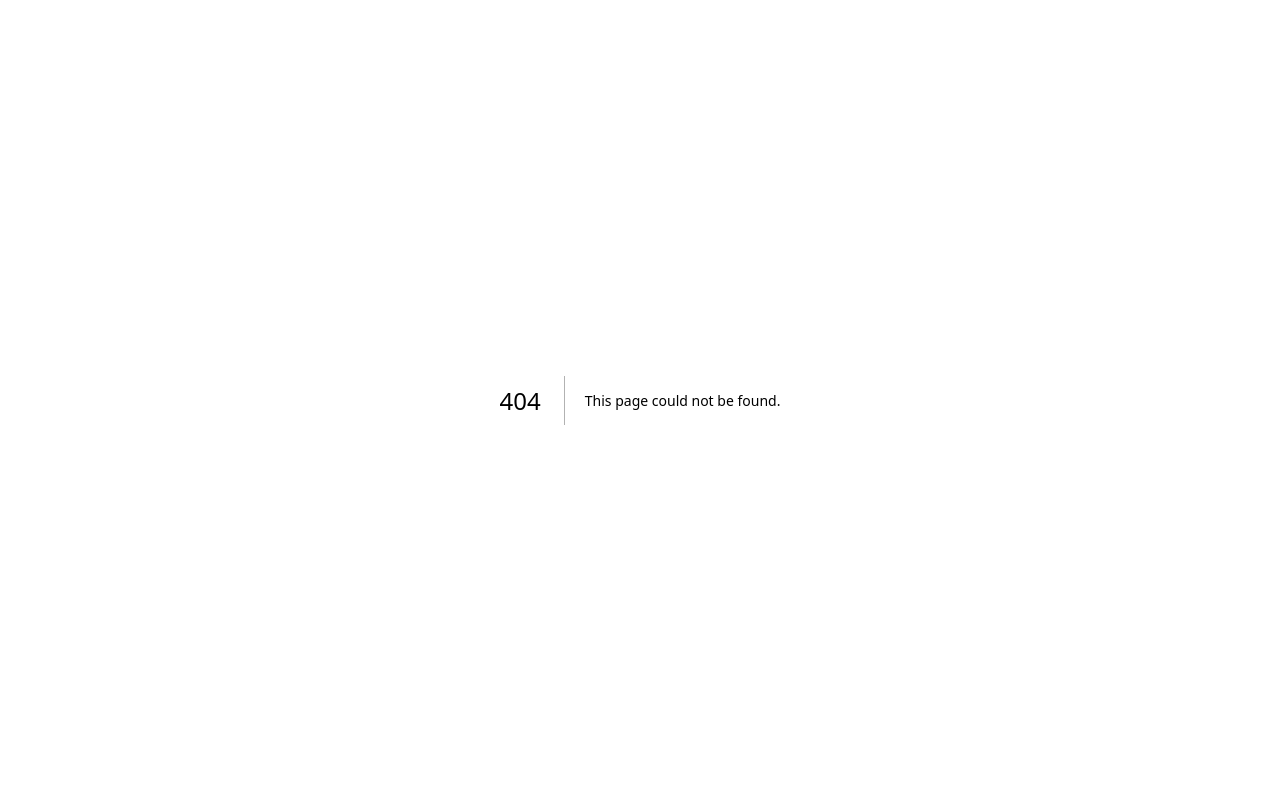
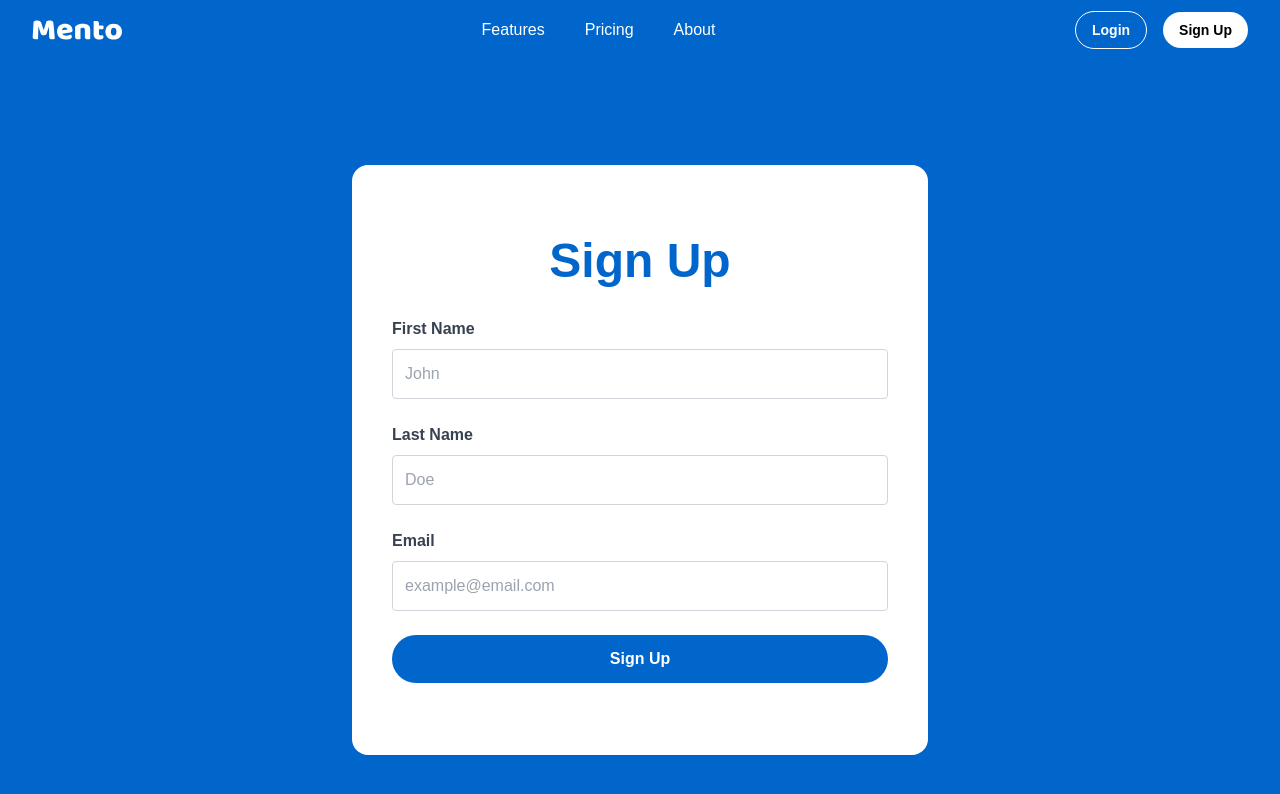
Before and after one commit to jsanch387/mento-app, a Next.js app: page /signup in a window 1280 px wide. Before the commit this address had no page. Shown: the top 794 px of the page. Built offline with nearby package versions, Linux system fonts and the light colour scheme.

Commit message:
Login and Signup Auth

```diff
--- /dev/null
+++ b/app/(auth)/layout.tsx
@@ -0,0 +1,16 @@
+import TopNav from "../features/landing/components/TopNav";
+
+export default function LoginLayout({
+  children,
+}: {
+  children: React.ReactNode;
+}) {
+  return (
+    <div>
+      <TopNav />
+      <div className="min-h-screen bg-primary flex items-center justify-center">
+        {children}
+      </div>
+    </div>
+  );
+}
--- a/app/login/page.tsx
+++ b/app/(auth)/login/page.tsx
@@ -1,6 +1,6 @@
 "use client";
 
-import LoginForm from "../features/auth/components/LoginForm";
+import LoginForm from "../../features/auth/components/LoginForm";
 
 export default function LoginPage() {
   return <LoginForm />;
--- /dev/null
+++ b/app/(auth)/signup/page.tsx
@@ -0,0 +1,7 @@
+"use client";
+
+import SignUpForm from "@/app/features/auth/components/SignupForm";
+
+export default function LoginPage() {
+  return <SignUpForm />;
+}
--- a/app/features/auth/actions.tsx
+++ b/app/features/auth/actions.tsx
@@ -3,24 +3,86 @@
 import { createClient } from "@/app/lib/utils/supabase/server";
 import { redirect } from "next/navigation";
 
-// Action to request OTP
-export async function requestOtp(formData: FormData): Promise<string> {
+// Action to request OTP for Login
+// export async function requestLoginOtp(formData: FormData): Promise<string> {
+//   const supabase = await createClient();
+//   const email = formData.get("email") as string;
+
+//   // Send OTP
+//   const { error } = await supabase.auth.signInWithOtp({
+//     email,
+//     options: { shouldCreateUser: false },
+//   });
+
+//   if (error) {
+//     console.error("Error requesting OTP:", error.message);
+//     return "Failed to send OTP. Please try again.";
+//   }
+
+//   return "OTP sent!";
+// }
+
+export async function requestLoginOtp(formData: FormData): Promise<string> {
   const supabase = await createClient();
   const email = formData.get("email") as string;
 
+  try {
+    // Fetch the list of users and check if the email exists
+    const { data: userData, error: userError } =
+      await supabase.auth.admin.listUsers();
+
+    if (userError) {
+      console.error("Error fetching user data:", userError.message);
+      return "An unexpected error occurred. Please try again.";
+    }
+
+    const userExists = userData?.users?.some((user) => user.email === email);
+
+    if (!userExists) {
+      console.warn(`User not found for email: ${email}`);
+      return "User not found. Please sign up.";
+    }
+
+    // If the user exists, proceed to request OTP
+    const { error: otpError } = await supabase.auth.signInWithOtp({
+      email,
+      options: { shouldCreateUser: false },
+    });
+
+    if (otpError) {
+      console.error("Error requesting OTP:", otpError.message);
+      return "Failed to send OTP. Please try again.";
+    }
+
+    return "OTP sent!";
+  } catch (error) {
+    console.error("Unexpected error:", error);
+    return "A system error occurred. Please try again.";
+  }
+}
+
+// Action to request OTP for Signup
+export async function requestSignUpOtp(formData: FormData): Promise<string> {
+  const supabase = await createClient();
+  const email = formData.get("email") as string;
+  const firstName = formData.get("first_name") as string;
+  const lastName = formData.get("last_name") as string;
+
+  // Send OTP
   const { error } = await supabase.auth.signInWithOtp({
     email,
     options: {
-      shouldCreateUser: true, // Automatically create user
+      shouldCreateUser: true, // Automatically create the user
+      data: { first_name: firstName, last_name: lastName },
     },
   });
 
   if (error) {
-    console.error("Error requesting OTP:", error.message);
+    console.error("Error requesting signup OTP:", error.message);
     return "Failed to send OTP. Please try again.";
   }
 
-  return "OTP sent!";
+  return "OTP sent! Please check your email.";
 }
 
 // Action to verify OTP
@@ -30,6 +92,7 @@ export async function verifyOtp(formData: FormData): Promise<string> {
   const email = formData.get("email") as string;
   const otp = formData.get("otp") as string;
 
+  // Verify OTP
   const { error } = await supabase.auth.verifyOtp({
     email,
     token: otp,
@@ -41,7 +104,6 @@ export async function verifyOtp(formData: FormData): Promise<string> {
     return "Invalid OTP. Please try again.";
   }
 
-  // Redirect after successful verification
   redirect("/dashboard");
   return "Login successful!";
 }
--- a/app/features/auth/components/LoginForm.tsx
+++ b/app/features/auth/components/LoginForm.tsx
@@ -1,5 +1,5 @@
 import { useState } from "react";
-import { requestOtp, verifyOtp } from "../actions";
+import { requestLoginOtp, verifyOtp } from "../actions";
 import { useRouter } from "next/navigation";
 import Card from "@/app/shared/components/Card";
 import { LoginHeader } from "./LoginHeader";
@@ -16,7 +16,7 @@ export default function LoginForm() {
   const handleOtpRequest = async (event: React.FormEvent<HTMLFormElement>) => {
     event.preventDefault();
     const formData = new FormData(event.currentTarget as HTMLFormElement);
-    const responseMessage = await requestOtp(formData);
+    const responseMessage = await requestLoginOtp(formData);
     setMessage(responseMessage);
     if (responseMessage === "OTP sent!") {
       setIsOtpSent(true);
--- /dev/null
+++ b/app/features/auth/components/SignupForm.tsx
@@ -0,0 +1,104 @@
+"use client";
+
+import { useState } from "react";
+import { requestSignUpOtp, verifyOtp } from "../actions";
+import Card from "@/app/shared/components/Card";
+import Input from "@/app/shared/components/Input";
+import Button from "@/app/shared/components/Button";
+import { VerifyOtpForm } from "./VerifyOtpForm";
+
+export default function SignUpForm() {
+  const [email, setEmail] = useState("");
+  const [firstName, setFirstName] = useState("");
+  const [lastName, setLastName] = useState("");
+  const [otp, setOtp] = useState("");
+  const [isOtpSent, setIsOtpSent] = useState(false);
+  const [message, setMessage] = useState("");
+
+  const handleSignUp = async (event: React.FormEvent<HTMLFormElement>) => {
+    event.preventDefault();
+    const formData = new FormData(event.currentTarget);
+    const responseMessage = await requestSignUpOtp(formData);
+    setMessage(responseMessage);
+
+    if (responseMessage.includes("OTP sent")) {
+      setIsOtpSent(true);
+    }
+  };
+
+  const handleOtpVerification = async (
+    event: React.FormEvent<HTMLFormElement>
+  ) => {
+    event.preventDefault();
+    const formData = new FormData(event.currentTarget);
+    const responseMessage = await verifyOtp(formData);
+    setMessage(responseMessage);
+
+    if (responseMessage === "Login successful!") {
+      // Redirect to dashboard or perform other post-login actions
+      console.log("User successfully signed up and logged in");
+    }
+  };
+
+  return (
+    <Card
+      variant="solid"
+      className="w-full max-w-md sm:max-w-lg lg:max-w-xl mx-4 sm:mx-auto p-6 sm:p-8 lg:p-10"
+    >
+      <div className="space-y-8 py-8">
+        <div className="text-center">
+          <h1 className="text-3xl sm:text-4xl lg:text-5xl text-primary font-bold">
+            Sign Up
+          </h1>
+        </div>
+
+        {!isOtpSent ? (
+          <form onSubmit={handleSignUp} className="space-y-6">
+            <Input
+              id="first_name"
+              name="first_name"
+              type="text"
+              placeholder="John"
+              label="First Name"
+              value={firstName}
+              onChange={(e) => setFirstName(e.target.value)}
+              required
+            />
+            <Input
+              id="last_name"
+              name="last_name"
+              type="text"
+              placeholder="Doe"
+              label="Last Name"
+              value={lastName}
+              onChange={(e) => setLastName(e.target.value)}
+              required
+            />
+            <Input
+              id="email"
+              name="email"
+              type="email"
+              placeholder="example@email.com"
+              label="Email"
+              value={email}
+              onChange={(e) => setEmail(e.target.value)}
+              required
+            />
+            <Button label="Sign Up" variant="primary" className="w-full" />
+          </form>
+        ) : (
+          <VerifyOtpForm
+            email={email}
+            otp={otp}
+            setOtp={setOtp}
+            handleSubmit={handleOtpVerification}
+          />
+        )}
+
+        {message && (
+          <p className="mt-4 text-sm text-green-500 text-center">{message}</p>
+        )}
+      </div>
+    </Card>
+  );
+}
--- a/app/features/landing/components/TopNav.tsx
+++ b/app/features/landing/components/TopNav.tsx
@@ -9,6 +9,7 @@ export default function TopNav() {
       {/* Centered Content */}
       <div className="container mx-auto h-full flex items-center justify-between px-8">
         {/* Left Side - Logo */}
+        <Link href="/">
           <Image
             src={MentoLogo}
             alt={`Mento Logo`}
@@ -16,6 +17,7 @@ export default function TopNav() {
             height={90}
             priority
           />
+        </Link>
 
         {/* Middle - Links */}
         <div className="hidden md:flex space-x-10">
@@ -41,7 +43,7 @@ export default function TopNav() {
               size="small"
             />
           </Link>
-          <Link href="/auth/signup">
+          <Link href="/signup">
             <Button
               label={"Sign Up"}
               variant="primary"
--- a/app/login/layout.tsx
+++ /dev/null
@@ -1,11 +0,0 @@
-export default function LoginLayout({
-  children,
-}: {
-  children: React.ReactNode;
-}) {
-  return (
-    <div className="min-h-screen bg-primary flex items-center justify-center">
-      {children}
-    </div>
-  );
-}
--- a/app/shared/components/Card.tsx
+++ b/app/shared/components/Card.tsx
@@ -11,7 +11,7 @@ export default function Card({
   className = "",
   variant = "outline", // Default to outlined variant
 }: CardProps) {
-  const baseStyles = "rounded-2xl shadow-sm";
+  const baseStyles = "rounded-2xl shadow-sm p-6";
 
   const variantStyles =
     variant === "outline"
```
Lines whose indentation alone changed are shown as unchanged.
